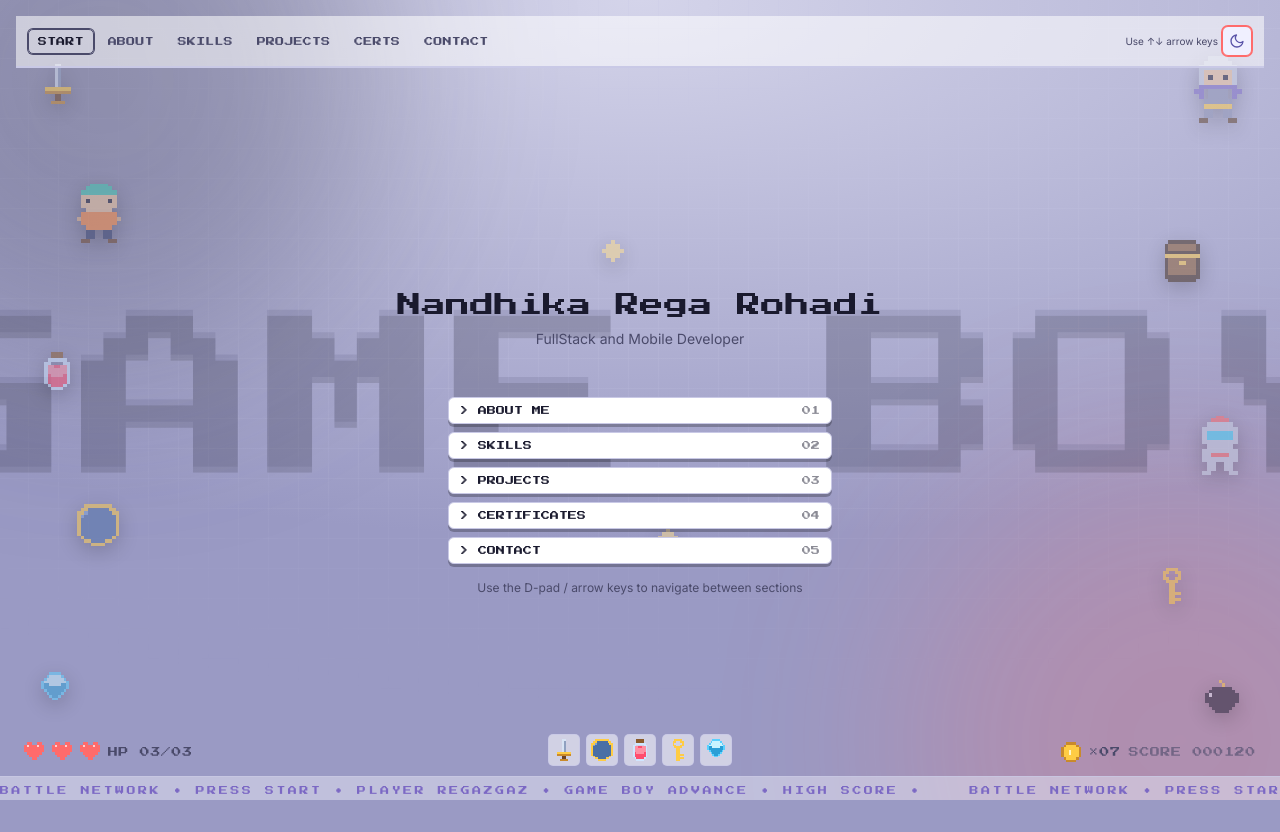
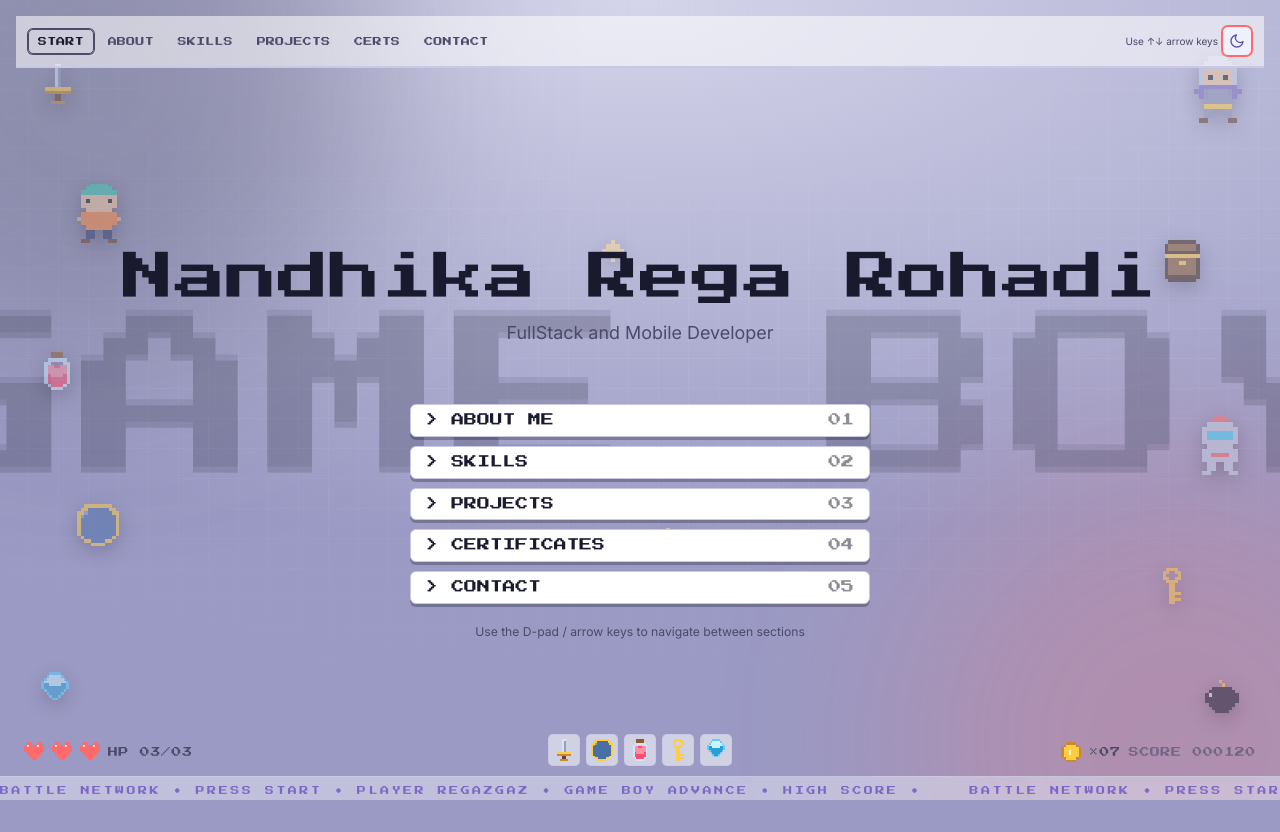
Before and after one commit to RegaRohadi/MyPorto, a React (Vite) app: page / in a window 1280 px wide. Built offline with nearby package versions, Linux system fonts and the light colour scheme.

Commit message:
style: enhance StartScreen styles for improved layout and responsiveness

```diff
--- a/src/components/StartScreen.tsx
+++ b/src/components/StartScreen.tsx
@@ -10,19 +10,19 @@ const MENU: { label: string; i: number }[] = [
 
 export function StartScreen({ onNavigate }: { onNavigate: (i: number) => void }) {
   return (
-    <div className="min-h-full flex flex-col items-center justify-center text-center px-6 py-4 gap-4">
+    <div className="start-screen min-h-full flex flex-col items-center justify-center text-center px-6 py-4 gap-4">
       <div>
-        <h1 className="h-display text-xl sm:text-2xl">{PROFILE.name}</h1>
-        <p className="mt-2 text-sm" style={{ color: 'var(--gba-dim)' }}>
+        <h1 className="h-display start-title">{PROFILE.name}</h1>
+        <p className="mt-2 start-role" style={{ color: 'var(--gba-dim)' }}>
           {PROFILE.role}
         </p>
       </div>
 
-      <p className="pixel blink text-xs" style={{ color: 'var(--gba-accent-text)' }}>
+      <p className="pixel blink start-press" style={{ color: 'var(--gba-accent-text)' }}>
         PRESS START
       </p>
 
-      <nav className="flex flex-col gap-2 w-full max-w-sm" aria-label="Main menu">
+      <nav className="start-menu flex flex-col gap-2 w-full max-w-sm" aria-label="Main menu">
         {MENU.map((m) => (
           <button
             key={m.i}
@@ -38,7 +38,7 @@ export function StartScreen({ onNavigate }: { onNavigate: (i: number) => void })
         ))}
       </nav>
 
-      <p className="text-xs" style={{ color: 'var(--gba-dim)' }}>
+      <p className="start-hint" style={{ color: 'var(--gba-dim)' }}>
         Use the D-pad / arrow keys to navigate between sections
       </p>
     </div>
--- a/src/styles/global.css
+++ b/src/styles/global.css
@@ -537,3 +537,31 @@ html::-webkit-scrollbar-thumb:active{ filter:brightness(.9); }
 @keyframes dd-bob{ 0%,100%{ transform:translateY(0) } 50%{ transform:translateY(-16px) } }
 @keyframes dd-scroll{ from{ transform:translateX(0) } to{ transform:translateX(-50%) } }
 .reduce .dd-float, .reduce .dd-marquee__track{ animation:none; }
+
+/* ---- start screen: scale content to the viewport ---- */
+.start-title{ font-size:20px; }
+.start-role{ font-size:14px; }
+.start-press{ font-size:12px; }
+.start-hint{ font-size:12px; }
+.start-menu{ max-width:24rem; }
+
+@media(min-width:640px){
+  .start-title{ font-size:24px; }
+}
+
+/* desktop uses the full window, so grow the hero to match it */
+@media(min-width:1024px){
+  .start-screen{ gap:clamp(16px, 2.4vh, 32px); }
+  .start-title{ font-size:clamp(30px, 4vw, 56px); }
+  .start-role{ font-size:clamp(14px, 1.4vw, 22px); }
+  .start-press{ font-size:clamp(12px, 1vw, 16px); }
+  .start-hint{ font-size:clamp(12px, 0.95vw, 15px); }
+  .start-menu{
+    max-width:clamp(360px, 36vw, 620px);
+    gap:clamp(8px, 1.1vh, 14px);
+  }
+  .start-menu .btn{
+    font-size:clamp(11px, 1vw, 16px);
+    padding:clamp(9px, 0.9vh, 14px) clamp(14px, 1.2vw, 22px);
+  }
+}
```
